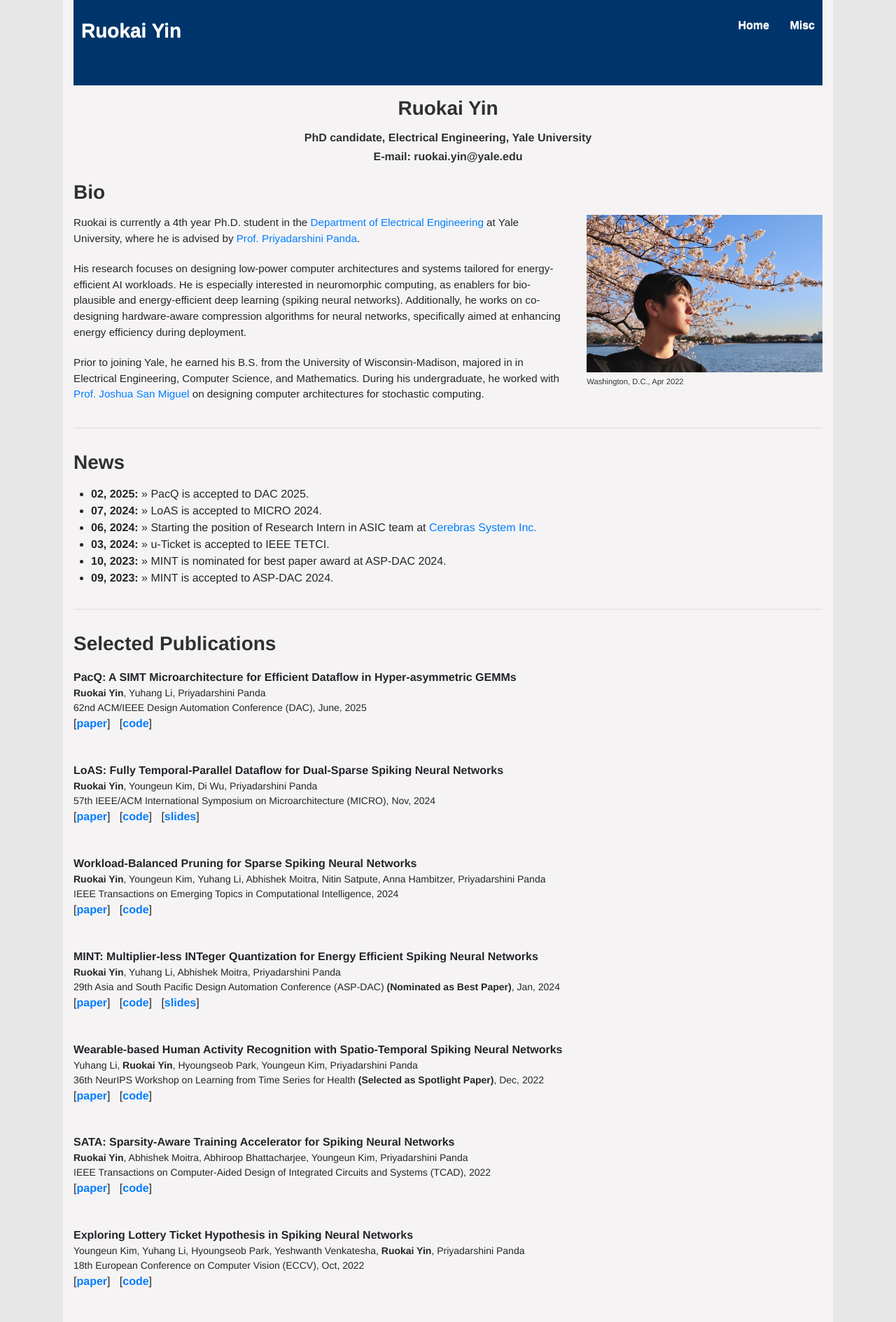
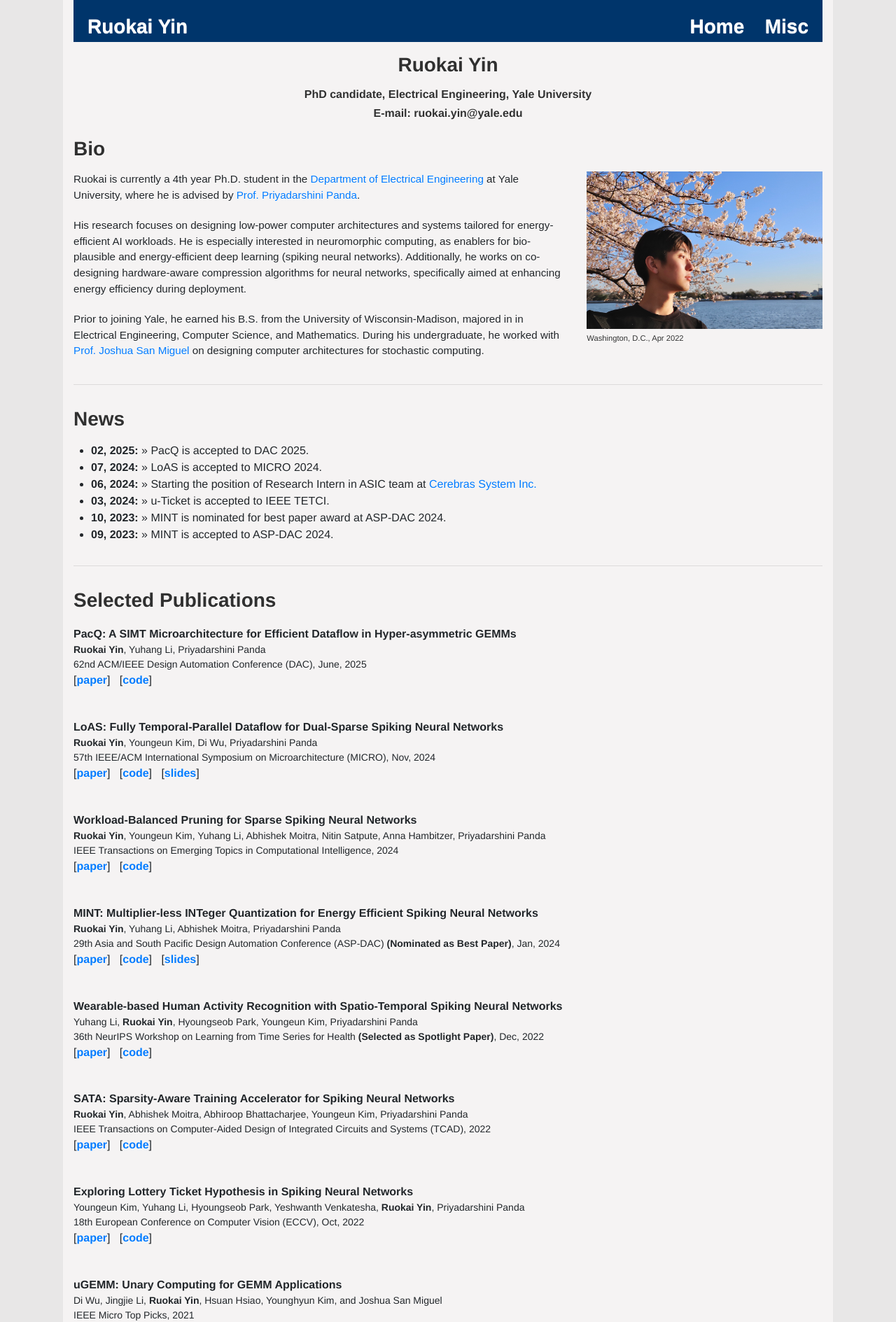
Before and after one commit to RuokaiYin/RuokaiYin.github.io, a Jekyll site: the page built from index.html, in a window 1280 px wide. Shown: the top 1889 px of the page at 70% size. Built offline with Jekyll 4.4.1, drawn with Linux system fonts in a browser that asks for light colours.

Commit message:
Update navigation.html

```diff
--- a/_includes/navigation.html
+++ b/_includes/navigation.html
@@ -30,25 +30,26 @@
 </table> -->
 
 
-<div style="background-color: #00356b; padding: 10px; width: 100%;">
-    <table style="width: 100%; border: 0px;">
+<div style="background-color: #00356b; padding: 5px 0; width: 100%; margin: 0;">
+    <table style="width: 100%; border: 0px; margin: 0; border-spacing: 0;">
         <tr>
-            <td style="text-align: left; border: 0px; width: 40%;">
+            <td style="text-align: left; border: 0px; width: 40%; vertical-align: middle; padding: 0 20px;">
                 <h2 style="margin: 0; color: white;">
                     Ruokai Yin
                 </h2>
             </td>
-            <td style="text-align: right; border: 0px; width: 60%;">
+            <td style="text-align: right; border: 0px; width: 60%; vertical-align: middle; padding: 0 20px;">
                 {% for item in site.data.navigation %}
                 <span style="margin-left: 25px;">
-                    <a href="{{ item.link }}" style="color: white; text-decoration: none; font-weight: bold;" {% if page.url == item.link %} class="current" {% endif%}>
-                        {{item.name}}
-                    </a>
+                    <h2 style="display: inline-block; margin: 0;">
+                        <a href="{{ item.link }}" style="color: white; text-decoration: none; font-weight: bold;" {% if page.url == item.link %} class="current" {% endif%}>
+                            {{item.name}}
+                        </a>
+                    </h2>
                 </span>
                 {% endfor %}
             </td>
         </tr>
     </table>
 </div>
-
 <!-- • 尹若恺 -->
```
